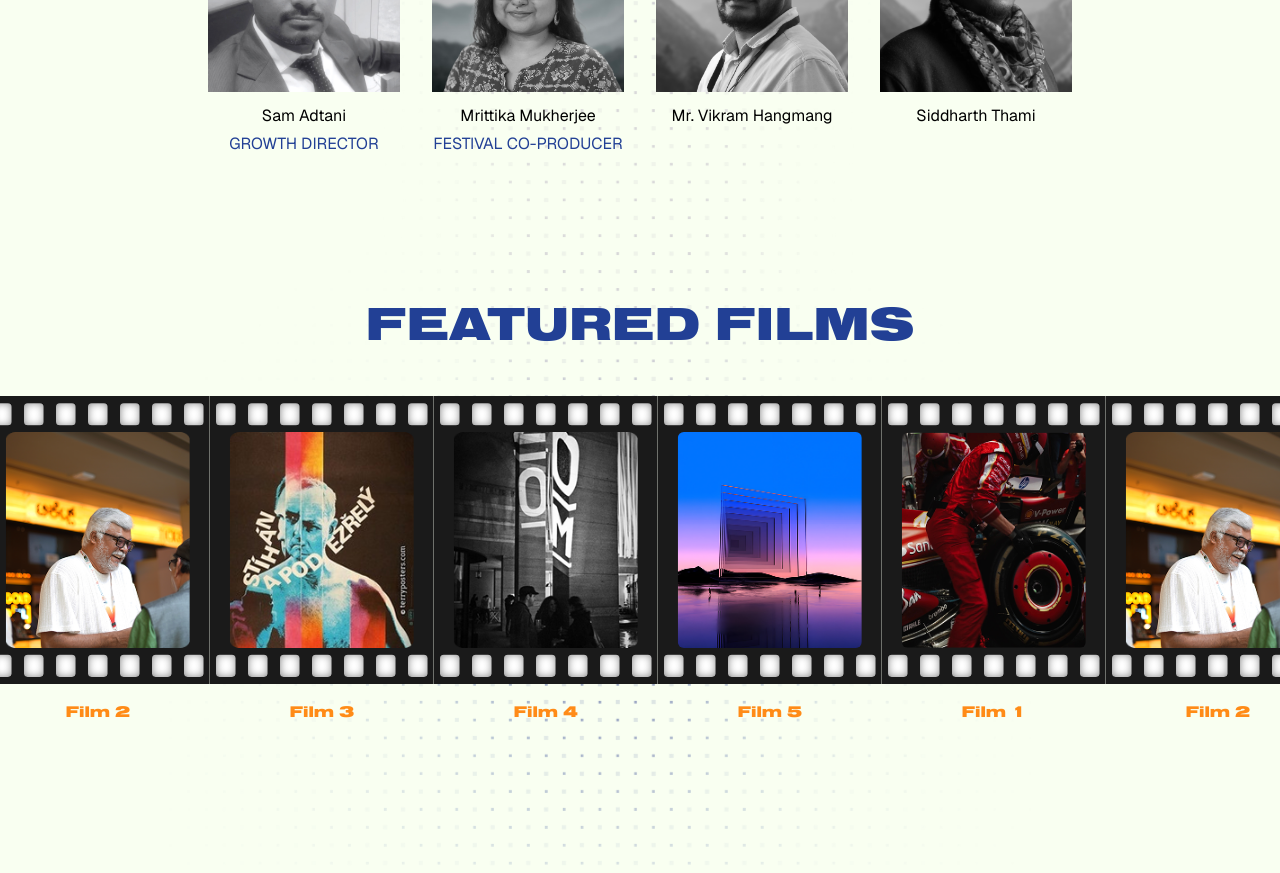
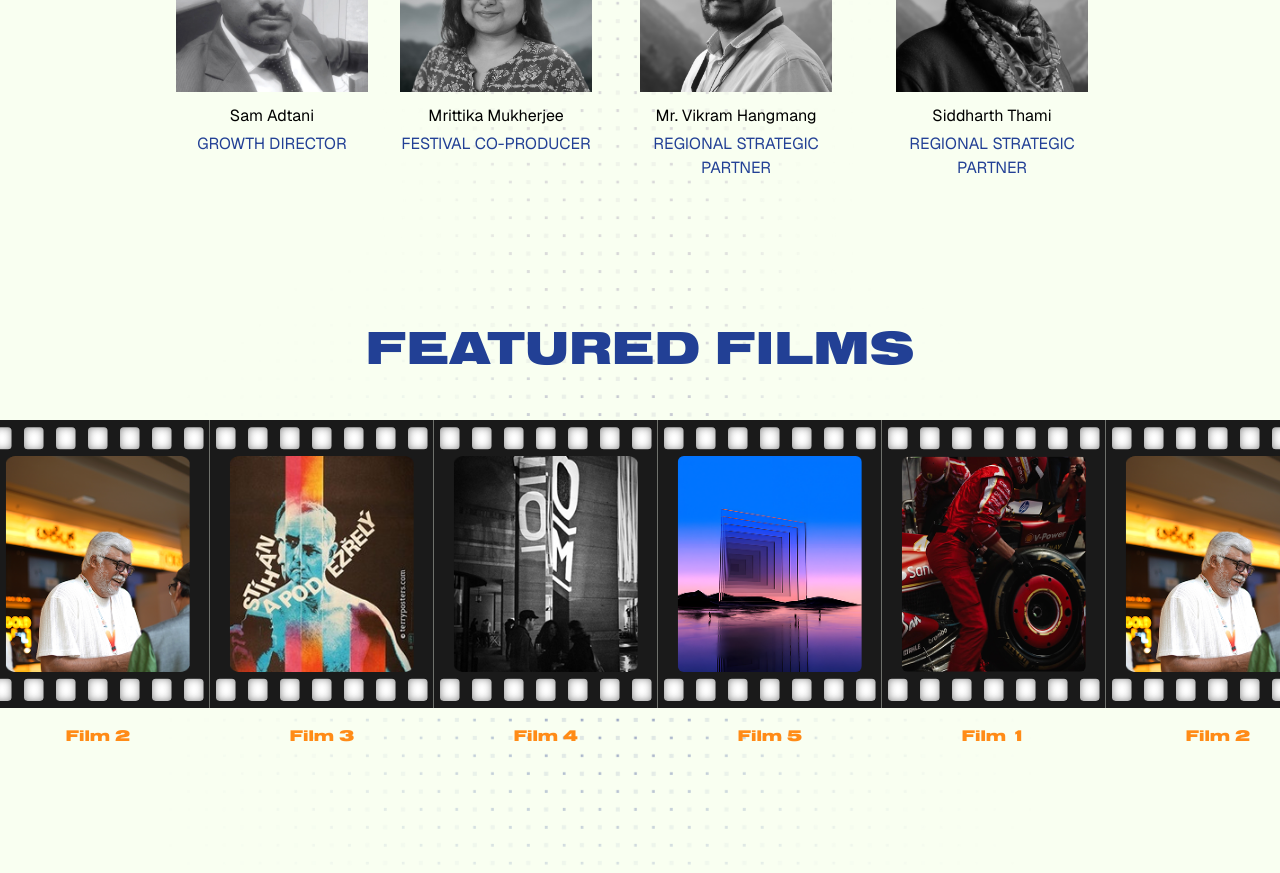
Before and after one commit to mukeshkr2024/dhruma, a React (Vite) app: page / in a window 1280 px wide. Shown: the part 5920-6793 px from the top of the page. Built offline with nearby package versions, Linux system fonts and the light colour scheme.

Commit message:
fix: add roles for Vikram Hangmang and Siddharth Thami in teams list

```diff
--- a/src/features/index/components/Home.tsx
+++ b/src/features/index/components/Home.tsx
@@ -69,11 +69,11 @@ const teams = [
     {
         imgSrc: "Vikram Hangmang.png",
         name: "Mr. Vikram Hangmang",
-        role: ""
+        role: "Regional Strategic Partner"
     }, {
         imgSrc: "Siddharth Thami.png",
         name: "Siddharth Thami",
-        role: ""
+        role: "Regional Strategic Partner"
     }
 ]
 
```
